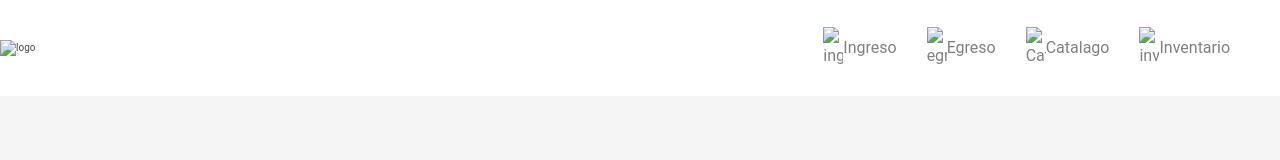
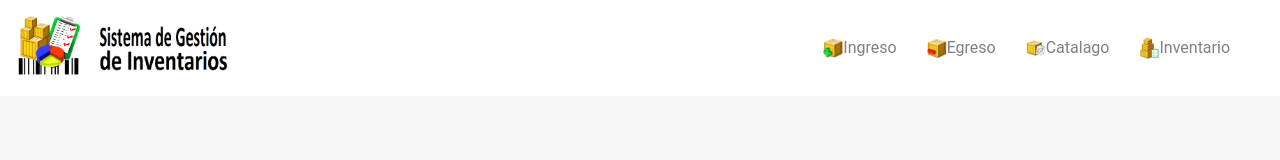
Before and after one commit to nydsanchez/IMS, a website: page index.html in a window 1280 px wide. Drawn offline with nearby package versions, Linux system fonts and the light colour scheme; files that its build step writes are made by us from their sources; the site is published under a folder, as on GitHub Pages, so addresses that start at the root find nothing.

Commit message:
actualizar enlaces con direcciones relativas

```diff
--- a/index.html
+++ b/index.html
@@ -13,13 +13,13 @@
   </head>
   <body>
     <header class="header">
-      <img src="/img/logo_header_TextH.png" alt="logo" class="header_img" />
+      <img src="./img/logo_header_TextH.png" alt="logo" class="header_img" />
       <nav>
         <ul class="mainMenu">
           <li>
             <a href="#">
               <img
-                src="/img/ingresoProd.png"
+                src="./img/ingresoProd.png"
                 alt="ingresoProd"
                 class="menu__ico"
               />
@@ -29,7 +29,7 @@
           <li>
             <a href="#">
               <img
-                src="/img/egresoProd.png"
+                src="./img/egresoProd.png"
                 alt="egresoProd"
                 class="menu__ico"
               />
@@ -39,7 +39,7 @@
           <li>
             <a href="#">
               <img
-                src="/img/catProd.png"
+                src="./img/catProd.png"
                 alt="CatalagoProductos"
                 class="menu__ico"
               />
@@ -49,7 +49,7 @@
           <li>
             <a href="#">
               <img
-                src="/img/inventario.png"
+                src="./img/inventario.png"
                 alt="inventario"
                 class="menu__ico"
               />
@@ -59,6 +59,6 @@
         </ul>
       </nav>
     </header>
-    <script src="js/producto.js"></script>
+    <script src="./js/ingreso.js"></script>
   </body>
 </html>
```
